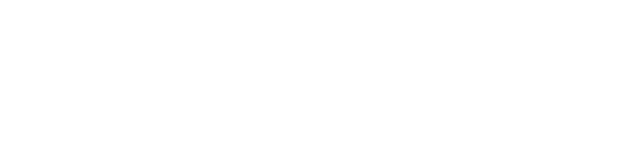
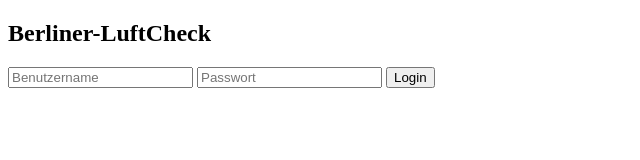
Before and after one commit to skand3r/Berliner-LuftCheck, a plain HTML site: page src/index.html in a window 1280 px wide. Shown: the whole page, without its empty margins (0-640 px from the left). Drawn offline with Linux system fonts and the light colour scheme.

Commit message:
Login screen

```diff
--- a/src/index.html
+++ b/src/index.html
@@ -7,15 +7,19 @@
 </head>
 <body>
     <section id="Login_Section">
-
+        <h1>Berliner-LuftCheck</h1>
+        <form action="">
+            <input type="text" id="username" placeholder="Benutzername" required>
+            <input type="password" id="password" placeholder="Passwort" required>
+            <button id="login_button" type="submit">Login</button>
+        </form>
     </section>
+    <br>
     <section id="Main_Section">
 
     </section>
+    <br>
     <section id="Add_Section">
-
-    </section>
-    <section id="Update_Section">
 
     </section>
 </body>
```
